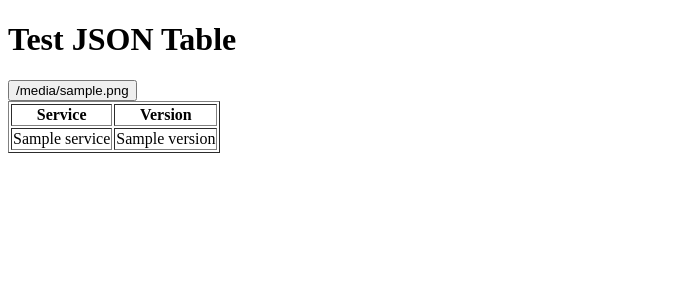
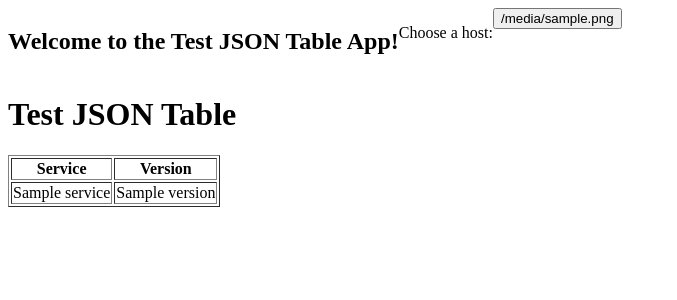
Before and after one commit to filwalu/VersionChecker, a Flask app: template app/templates/index.j2 in a window 1280 px wide. Shown: the top 300 px of the page, without its empty margins (0-677 px from the left). Run offline with Flask 3, Linux system fonts and the light colour scheme; the template is opened without the code that fills it: most values are stand-ins (such as "Sample title", 1, 10 or a date in 2020).

Commit message:
restructurization, added basic style.css props, button fixed to the navbar

```diff
--- a/app/app.py
+++ b/app/app.py
@@ -1,16 +1,18 @@
-from flask import Flask, request, render_template
+from flask import Flask, request, render_template, redirect, url_for
 from loguru import logger
 import json
 import os
 
-
-app = Flask(__name__)
+app = Flask(__name__, template_folder='./templates', static_folder='./frontend/static')
 
 logger.add("app.log", rotation="10 MB", retention="7 days", level="DEBUG")
 logger.add(lambda msg: print(msg, end=''), level="TRACE")
 
 json_base_path = "handler/results/"
 hosts_base_path = "handler/ansible/hosts/"
+
+def get_hosts_list():
+    return os.listdir(hosts_base_path)
 
 @app.after_request
 def log_request(response):
@@ -21,21 +23,35 @@ def log_request(response):
 def index():
     logger.info("Index route called")
     try:
-        hosts_files = os.listdir(hosts_base_path)
-        host_name = request.args.get('host')
-        if host_name:
-            json_file_path = os.path.join(json_base_path, f"{host_name}.json")
-            if os.path.exists(json_file_path):
-                with open(json_file_path) as f:
-                    json_content = f.read()
-                    logger.debug(f"JSON file content: {json_content}")
-                    data = json.loads(json_content)
-                logger.info(f"Data type: {type(data)}")
-                return render_template('index.j2', data=data, host=host_name, hosts_files=hosts_files)
+        hosts_files = get_hosts_list()
+        return render_template('index.j2', hosts_files=hosts_files)
+    except Exception as e:
+        logger.error(f"An error occurred: {e}")
+        return "An error occurred while loading data"
+
+@app.route('/index', methods=['GET', 'POST'])
+def details():
+    logger.info("Details route called")
+    try:
+        hosts_files = get_hosts_list()
+        if request.method == 'GET':
+            host_name = request.args.get('host')
+            if host_name:
+                json_file_path = os.path.join(json_base_path, f"{host_name}.json")
+                if os.path.exists(json_file_path):
+                    with open(json_file_path) as f:
+                        json_content = f.read()
+                        logger.debug(f"JSON file content: {json_content}")
+                        data = json.loads(json_content)
+                    logger.info(f"Data type: {type(data)}")
+                    return render_template('index.j2', data=data, host=host_name, hosts_files=hosts_files)
+                else:
+                    return "No info about host"
             else:
-                return "No info about host"
-        else:
-            return render_template('hosts.j2', hosts_files=hosts_files)
+                return "No host selected"
+        elif request.method == 'POST':
+            # Handle POST requests if needed
+            pass
     except Exception as e:
         logger.error(f"An error occurred: {e}")
         return "An error occurred while loading data"
--- /dev/null
+++ b/app/frontend/static/styles/style.css
@@ -0,0 +1,9 @@
+.nav-buttons {
+    display: flex;
+    flex-wrap: wrap;
+}
+
+.nav-buttons form {
+    margin-right: 10px;
+    margin-bottom: 10px;
+}
--- a/app/templates/index.j2
+++ b/app/templates/index.j2
@@ -4,18 +4,24 @@
     <meta charset="UTF-8">
     <meta name="viewport" content="width=device-width, initial-scale=1.0">
     <title>Test JSON Table</title>
+    <link rel= "stylesheet" type= "text/css" href= "{{ url_for('static',filename='styles/style.css') }}"/>
 </head>
 <body>
-    <header>
-        <h1>Test JSON Table</h1>
-        <div>
+    <nav>
+        <div class="nav-buttons">
+            <h2>Welcome to the Test JSON Table App!</h2>
+            <p>Choose a host:</p>
+
             {% for host_file in hosts_files %}
-                <form action="/" method="get">
+                <form action="/index" method="get">
                     <input type="hidden" name="host" value="{{ host_file }}">
                     <button type="submit">{{ host_file }}</button>
                 </form>
             {% endfor %}
         </div>
+    </nav>
+    <header>
+        <h1>Test JSON Table</h1>
     </header>
     <main>
         {% if data %}
```
Also changed, not shown: app/static/styles/style.css (added, +9 -0 lines), app/templates/nav.j2 (deleted, +0 -18 lines), app/static/js/script.js (added).
